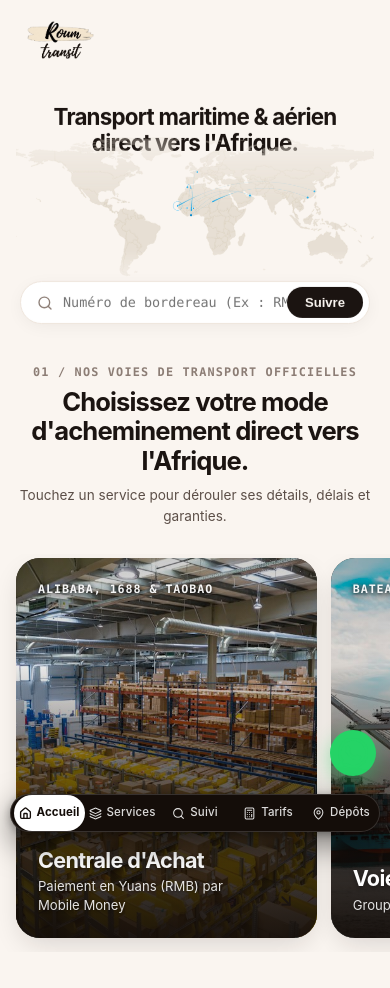
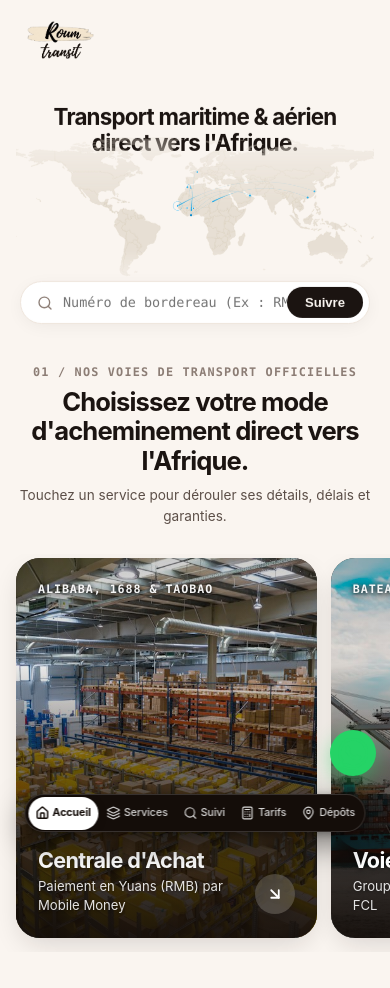
Before and after one commit to Momo-220/roum, a Next.js app in the folder frontend/: page / in a window 390 px wide. Shown: the top 988 px of the page. Built offline with nearby package versions, Linux system fonts and the light colour scheme.

Commit message:
fix(nav,services): remove duplicate labels, perfect active selector fit, and ensure direct arrow navigation

```diff
--- a/frontend/src/components/FloatingBottomNav.tsx
+++ b/frontend/src/components/FloatingBottomNav.tsx
@@ -14,11 +14,11 @@ export function FloatingBottomNav() {
   const pathname = usePathname();
 
   const navItems = [
-    { id: "home", label: "Accueil", shortLabel: "Accueil", icon: Home, href: "/", isActive: pathname === "/" },
-    { id: "services", label: "Services", shortLabel: "Services", icon: Layers, href: "/services", isActive: pathname.startsWith("/services") },
-    { id: "tracking", label: "Suivi", shortLabel: "Suivi", icon: Search, href: "/tracking", isActive: pathname.startsWith("/tracking") },
-    { id: "tariffs", label: "Tarifs", shortLabel: "Tarifs", icon: Calculator, href: "/tariffs", isActive: pathname.startsWith("/tariffs") },
-    { id: "warehouses", label: "Entrepôts", shortLabel: "Dépôts", icon: MapPin, href: "/warehouses", isActive: pathname.startsWith("/warehouses") },
+    { id: "home", label: "Accueil", icon: Home, href: "/", isActive: pathname === "/" },
+    { id: "services", label: "Services", icon: Layers, href: "/services", isActive: pathname.startsWith("/services") },
+    { id: "tracking", label: "Suivi", icon: Search, href: "/tracking", isActive: pathname.startsWith("/tracking") },
+    { id: "tariffs", label: "Tarifs", icon: Calculator, href: "/tariffs", isActive: pathname.startsWith("/tariffs") },
+    { id: "warehouses", label: "Dépôts", icon: MapPin, href: "/warehouses", isActive: pathname.startsWith("/warehouses") },
   ];
 
   return (
@@ -29,8 +29,8 @@ export function FloatingBottomNav() {
         left: "50%",
         transform: "translateX(-50%)",
         zIndex: 9999,
-        width: "calc(100vw - 20px)",
-        maxWidth: "460px",
+        width: "max-content",
+        maxWidth: "calc(100vw - 16px)",
         pointerEvents: "auto",
         boxSizing: "border-box",
         display: "flex",
@@ -42,8 +42,7 @@ export function FloatingBottomNav() {
         style={{
           display: "flex",
           alignItems: "center",
-          justifyContent: "space-between",
-          width: "100%",
+          justifyContent: "center",
           gap: "2px",
           padding: "3px",
           height: "42px",
@@ -66,92 +65,65 @@ export function FloatingBottomNav() {
               href={item.href}
               className={`roum-nav-pill ${item.isActive ? "active" : ""}`}
               style={{
-                flex: "1 1 0px",
-                minWidth: 0,
                 display: "inline-flex",
                 alignItems: "center",
                 justifyContent: "center",
                 gap: "5px",
                 height: "36px",
-                padding: "0 4px",
+                padding: "0 clamp(7px, 1.8vw, 13px)",
                 borderRadius: "9999px",
                 fontSize: "0.72rem",
                 fontWeight: item.isActive ? 700 : 500,
-                letterSpacing: "0.01em",
+                letterSpacing: "-0.01em",
                 textDecoration: "none",
-                color: item.isActive ? "#140D09" : "rgba(255, 255, 255, 0.85)",
+                color: item.isActive ? "#140D09" : "rgba(255, 255, 255, 0.82)",
                 backgroundColor: item.isActive ? "#FFFFFF" : "transparent",
+                boxShadow: item.isActive ? "0 2px 8px rgba(0, 0, 0, 0.2)" : "none",
                 whiteSpace: "nowrap",
+                flexShrink: 0,
                 boxSizing: "border-box",
-                transition: "background-color 0.15s ease, color 0.15s ease",
+                transition: "background-color 0.18s ease, color 0.18s ease, box-shadow 0.18s ease",
               }}
               title={item.label}
             >
               <Icon
                 size={14}
                 strokeWidth={item.isActive ? 2.5 : 1.9}
-                color={item.isActive ? "#140D09" : "rgba(255, 255, 255, 0.88)"}
-                className="roum-nav-icon"
+                color={item.isActive ? "#140D09" : "rgba(255, 255, 255, 0.85)"}
                 style={{ flexShrink: 0 }}
               />
-              <span className="roum-nav-label-full">{item.label}</span>
-              <span className="roum-nav-label-short">{item.shortLabel}</span>
+              <span style={{ lineHeight: 1, whiteSpace: "nowrap" }}>{item.label}</span>
             </Link>
           );
         })}
       </nav>
 
       <style jsx>{`
-        .roum-nav-label-short {
-          display: none;
-        }
-        .roum-nav-label-full {
-          display: inline;
-          white-space: nowrap;
-          line-height: 1;
-        }
-
-        @media (max-width: 520px) {
+        @media (max-width: 440px) {
           nav {
             height: 38px !important;
             padding: 2.5px !important;
-            gap: 2px !important;
+            gap: 1.5px !important;
           }
-          .roum-nav-label-full {
-            display: none;
-          }
-          .roum-nav-label-short {
-            display: inline;
-            white-space: nowrap;
-            line-height: 1;
-          }
-          .roum-nav-pill {
+          :global(.roum-nav-pill) {
             height: 33px !important;
-            padding: 0 2px !important;
+            padding: 0 7px !important;
             font-size: 0.67rem !important;
             gap: 3.5px !important;
           }
-          :global(.roum-nav-icon) {
-            width: 13px !important;
-            height: 13px !important;
-          }
         }
 
-        @media (max-width: 380px) {
+        @media (max-width: 370px) {
           nav {
             height: 36px !important;
             padding: 2px !important;
-            gap: 1.5px !important;
+            gap: 1px !important;
           }
-          .roum-nav-pill {
+          :global(.roum-nav-pill) {
             height: 32px !important;
-            padding: 0 1px !important;
+            padding: 0 5.5px !important;
             font-size: 0.62rem !important;
             gap: 2.5px !important;
-          }
-          :global(.roum-nav-icon) {
-            width: 12px !important;
-            height: 12px !important;
           }
         }
       `}</style>
--- a/frontend/src/components/ServicesVisualCards.tsx
+++ b/frontend/src/components/ServicesVisualCards.tsx
@@ -103,9 +103,22 @@ export function ServicesVisualCards() {
   const [activeId, setActiveId] = useState<string | null>(null);
   const [hoveredCard, setHoveredCard] = useState<string | null>(null);
 
-  const handleCardClick = (id: string, e: React.MouseEvent) => {
-    const target = e.target as HTMLElement;
-    if (target.closest(".service-cta-button") || target.closest(".service-close-button") || target.closest(".service-action-badge")) {
+  const handleDirectNavigation = (e: React.MouseEvent | React.TouchEvent, href: string) => {
+    e.preventDefault();
+    e.stopPropagation();
+    window.location.assign(href);
+  };
+
+  const handleCardClick = (id: string, e: React.MouseEvent | React.TouchEvent) => {
+    const target = e.target as HTMLElement | null;
+    if (
+      !target ||
+      target.closest(".service-cta-button") ||
+      target.closest(".service-close-button") ||
+      target.closest(".service-action-badge") ||
+      target.closest("button") ||
+      target.closest("a")
+    ) {
       return;
     }
     setActiveId((prev) => (prev === id ? null : id));
@@ -233,15 +246,15 @@ export function ServicesVisualCards() {
                         <p className="service-subtitle-stacked">{service.subtitle}</p>
                       </div>
                       {/* LA FLÈCHE REDIRIGE DIRECTEMENT VERS LA PAGE */}
-                      <Link
+                      <a
                         href={service.href}
-                        onClick={(e) => e.stopPropagation()}
+                        onClick={(e) => handleDirectNavigation(e, service.href)}
                         className={`service-action-badge ${isHovered ? "is-hovered" : ""}`}
                         title={`Accéder à ${service.title}`}
                         aria-label={`Accéder à ${service.title}`}
                       >
                         <ArrowDownRight size={16} strokeWidth={2.4} />
-                      </Link>
+                      </a>
                     </div>
                   ) : !isExpanded ? (
                     /* Vue au repos : STRICTEMENT EN BAS. LA FLÈCHE REDIRIGE VERS LA PAGE */
@@ -251,15 +264,15 @@ export function ServicesVisualCards() {
                         <p className="service-subtitle-default">{service.subtitle}</p>
                       </div>
                       {/* LA FLÈCHE REDIRIGE DIRECTEMENT */}
-                      <Link
+                      <a
                         href={service.href}
-                        onClick={(e) => e.stopPropagation()}
+                        onClick={(e) => handleDirectNavigation(e, service.href)}
                         className={`service-action-badge ${isHovered ? "is-hovered" : ""}`}
                         title={`Accéder à ${service.title}`}
                         aria-label={`Accéder à ${service.title}`}
                       >
                         <ArrowDownRight size={18} strokeWidth={2.4} />
-                      </Link>
+                      </a>
                     </div>
                   ) : (
                     /* Vue étendue : ÉPURÉE, PEU DE TEXTE, CONCIS */
@@ -303,10 +316,14 @@ export function ServicesVisualCards() {
 
                       {/* Bouton de Redirection Sans Contour */}
                       <div style={{ paddingTop: "6px" }}>
-                        <Link href={service.href} className="service-cta-button">
+                        <a
+                          href={service.href}
+                          onClick={(e) => handleDirectNavigation(e, service.href)}
+                          className="service-cta-button"
+                        >
                           <span>{service.ctaText}</span>
                           <ArrowRight size={16} />
-                        </Link>
+                        </a>
                       </div>
                     </div>
                   )}
@@ -353,15 +370,15 @@ export function ServicesVisualCards() {
                       <p className="service-subtitle-default">{service.subtitle}</p>
                     </div>
                     {/* LA FLÈCHE REDIRIGE SUR MOBILE */}
-                    <Link
+                    <a
                       href={service.href}
-                      onClick={(e) => e.stopPropagation()}
+                      onClick={(e) => handleDirectNavigation(e, service.href)}
                       className="service-action-badge"
                       title={`Accéder à ${service.title}`}
                       aria-label={`Accéder à ${service.title}`}
                     >
                       <ArrowDownRight size={18} strokeWidth={2.4} />
-                    </Link>
+                    </a>
                   </div>
                 </div>
               </div>
@@ -444,10 +461,14 @@ export function ServicesVisualCards() {
 
                       {/* Bouton de redirection déployé sans contour */}
                       <div style={{ paddingTop: "8px" }}>
-                        <Link href={activeService.href} className="service-cta-button">
+                        <a
+                          href={activeService.href}
+                          onClick={(e) => handleDirectNavigation(e, activeService.href)}
+                          className="service-cta-button"
+                        >
                           <span>{activeService.ctaText}</span>
                           <ArrowRight size={16} />
-                        </Link>
+                        </a>
                       </div>
                     </div>
                   </div>
@@ -490,16 +511,16 @@ export function ServicesVisualCards() {
                           {service.subtitle}
                         </p>
                       </div>
-                      <Link
+                      <a
                         href={service.href}
-                        onClick={(e) => e.stopPropagation()}
+                        onClick={(e) => handleDirectNavigation(e, service.href)}
                         className="service-action-badge"
                         style={{ width: "32px", height: "32px" }}
                         title={`Accéder à ${service.title}`}
                         aria-label={`Accéder à ${service.title}`}
                       >
                         <ArrowDownRight size={15} strokeWidth={2.4} />
-                      </Link>
+                      </a>
                     </div>
                   </div>
                 </div>
```
